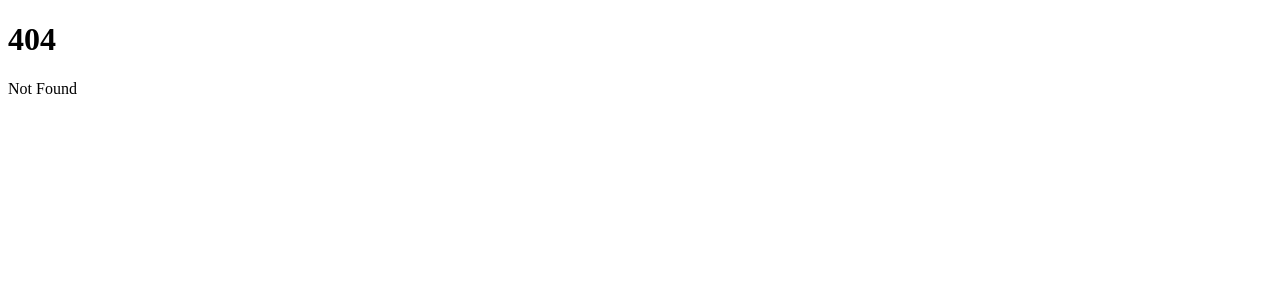
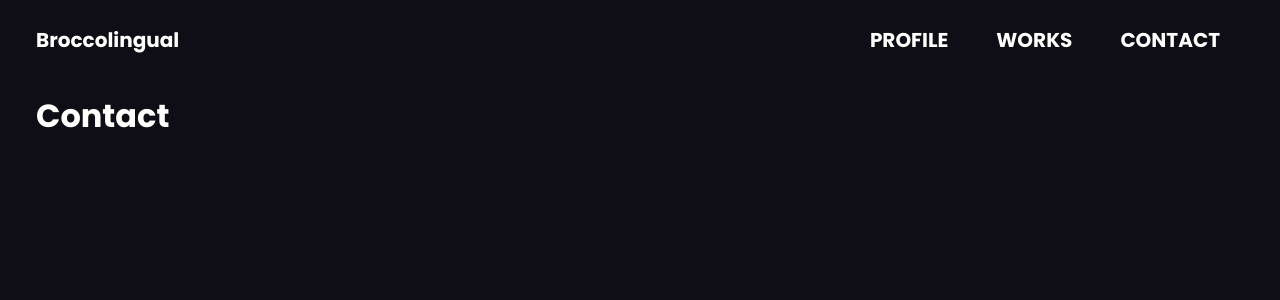
Before and after one commit to broccolingual/broccolingual.github.io, a SvelteKit app: page /contact in a window 1280 px wide. Before the commit this address had no page. Shown: the top 300 px of the page. Built offline with nearby package versions, Linux system fonts and the light colour scheme.

Commit message:
add: add profile pages

```diff
--- /dev/null
+++ b/src/routes/+layout.svelte
@@ -0,0 +1,87 @@
+<script>
+</script>
+
+<header>
+  <div class="logo">
+    <a href="/">Broccolingual</a>
+  </div>
+  <nav>
+    <ul>
+      <li><a href="/">PROFILE</a></li>
+      <li><a href="/works">WORKS</a></li>
+      <li><a href="/contact">CONTACT</a></li>
+    </ul>
+  </nav>
+</header>
+
+<main>
+  <slot />
+</main>
+
+<style>
+  @import url("https://fonts.googleapis.com/css2?family=Roboto:ital,wght@0,100;0,300;0,400;0,500;0,700;0,900;1,100;1,300;1,400;1,500;1,700;1,900&display=swap");
+  @import url("https://fonts.googleapis.com/css2?family=Poppins:ital,wght@0,100;0,200;0,300;0,400;0,500;0,600;0,700;0,800;0,900;1,100;1,200;1,300;1,400;1,500;1,600;1,700;1,800;1,900&family=Roboto:ital,wght@0,100;0,300;0,400;0,500;0,700;0,900;1,100;1,300;1,400;1,500;1,700;1,900&display=swap");
+  :global(*) {
+    font-family: "Poppins", "Roboto", sans-serif;
+    margin: 0;
+    padding: 0;
+    box-sizing: border-box;
+  }
+
+  :global(:root) {
+    --bg-color: #0f0e17;
+    --bm-color: #fffffe;
+    --paragraph-color: #a7a9be;
+    --highlight-color: #ff8906;
+    --stroke-color: black;
+    --secondary-color: #f25f4c;
+    --point-color: #e53170;
+  }
+
+  :global(body) {
+    background-color: var(--bg-color);
+  }
+
+  :global(li) {
+    list-style: none;
+  }
+
+  :global(a) {
+    text-decoration: none;
+    color: inherit;
+  }
+
+  :global(h1) {
+    color: var(--bm-color);
+  }
+
+  header {
+    width: 100%;
+    height: 80px;
+    padding: 0 36px;
+    display: flex;
+    justify-content: space-between;
+    align-items: center;
+    font-size: 20px;
+    font-weight: 700;
+    color: var(--bm-color);
+  }
+
+  header > nav > ul {
+    display: flex;
+    justify-content: space-between;
+  }
+  header > nav > ul > li {
+    margin: 0 24px;
+  }
+
+  header > nav > ul > li > a:hover {
+    color: var(--paragraph-color);
+  }
+
+  main {
+    width: 100%;
+    height: calc(100vh - 80px);
+    padding: 12px 36px;
+  }
+</style>
--- a/src/routes/+page.svelte
+++ b/src/routes/+page.svelte
@@ -1,2 +1,52 @@
-<h1>Welcome to SvelteKit</h1>
-<p>Visit <a href="https://kit.svelte.dev">kit.svelte.dev</a> to read the documentation</p>
+<script>
+</script>
+
+<div class="container">
+  <div class="profile">
+    <div class="logo">
+      <img src="" alt="" />
+    </div>
+    <div class="info">
+      <h1>BROCCOLINGUAL</h1>
+      <p>Graduate Student, Computer Science dept.</p>
+      <p>Hardware Developer</p>
+    </div>
+  </div>
+</div>
+
+<style>
+  .container {
+    width: 100%;
+    height: 100%;
+    display: flex;
+    justify-content: center;
+    align-items: center;
+  }
+
+  .profile {
+    display: flex;
+    justify-content: center;
+    align-items: center;
+  }
+
+  .logo {
+    width: 120px;
+    height: 120px;
+    border-radius: 50%;
+    background-color: var(--secondary-color);
+  }
+
+  .info {
+    margin-left: 24px;
+    color: var(--bm-color);
+  }
+
+  .info h1 {
+    font-size: 48px;
+    letter-spacing: 2px;
+  }
+
+  .info p {
+    letter-spacing: 2px;
+  }
+</style>
--- /dev/null
+++ b/src/routes/contact/+page.svelte
@@ -0,0 +1,7 @@
+<script>
+</script>
+
+<h1>Contact</h1>
+
+<style>
+</style>
```
Also changed, not shown: src/routes/works/+page.svelte (added, +7 -0 lines).
